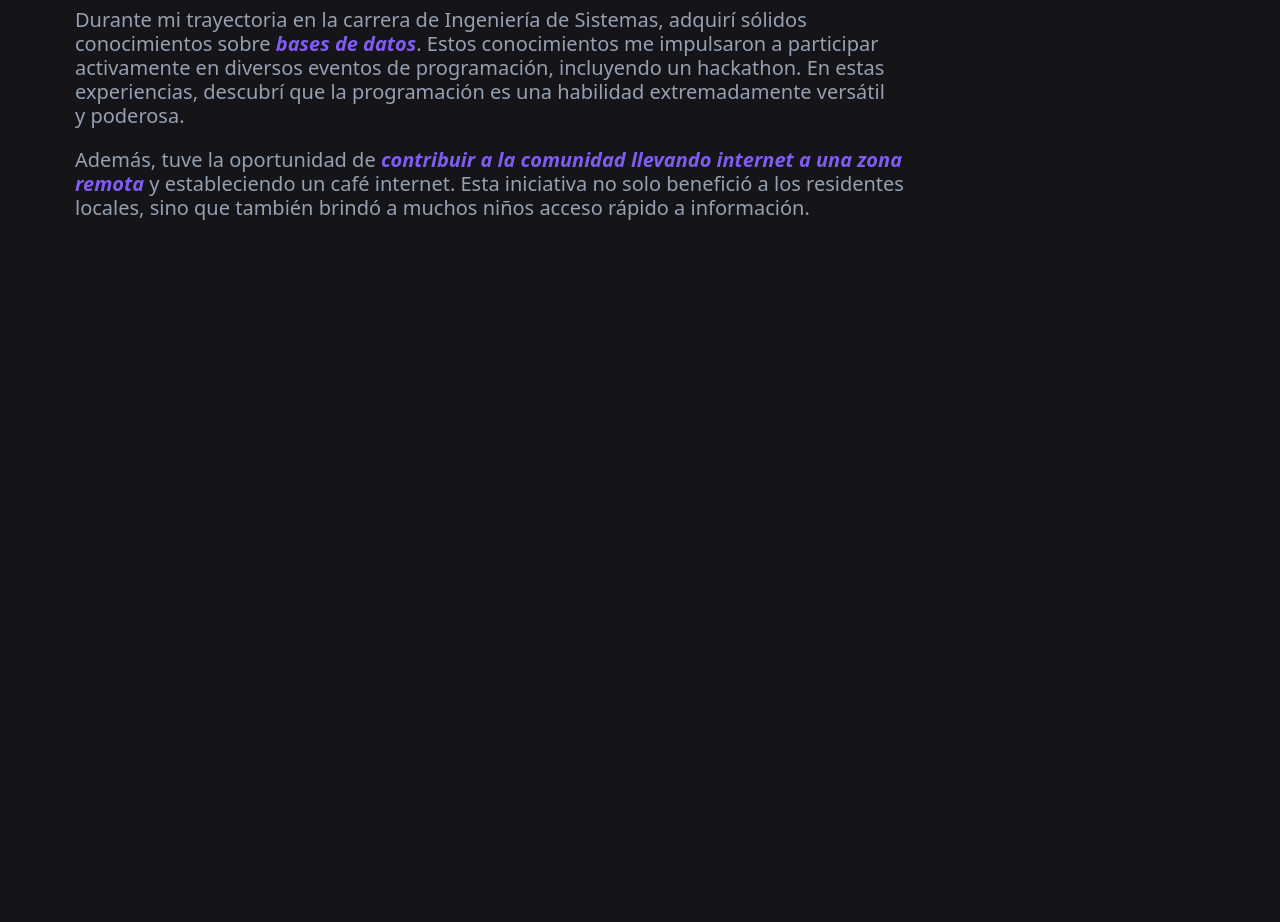
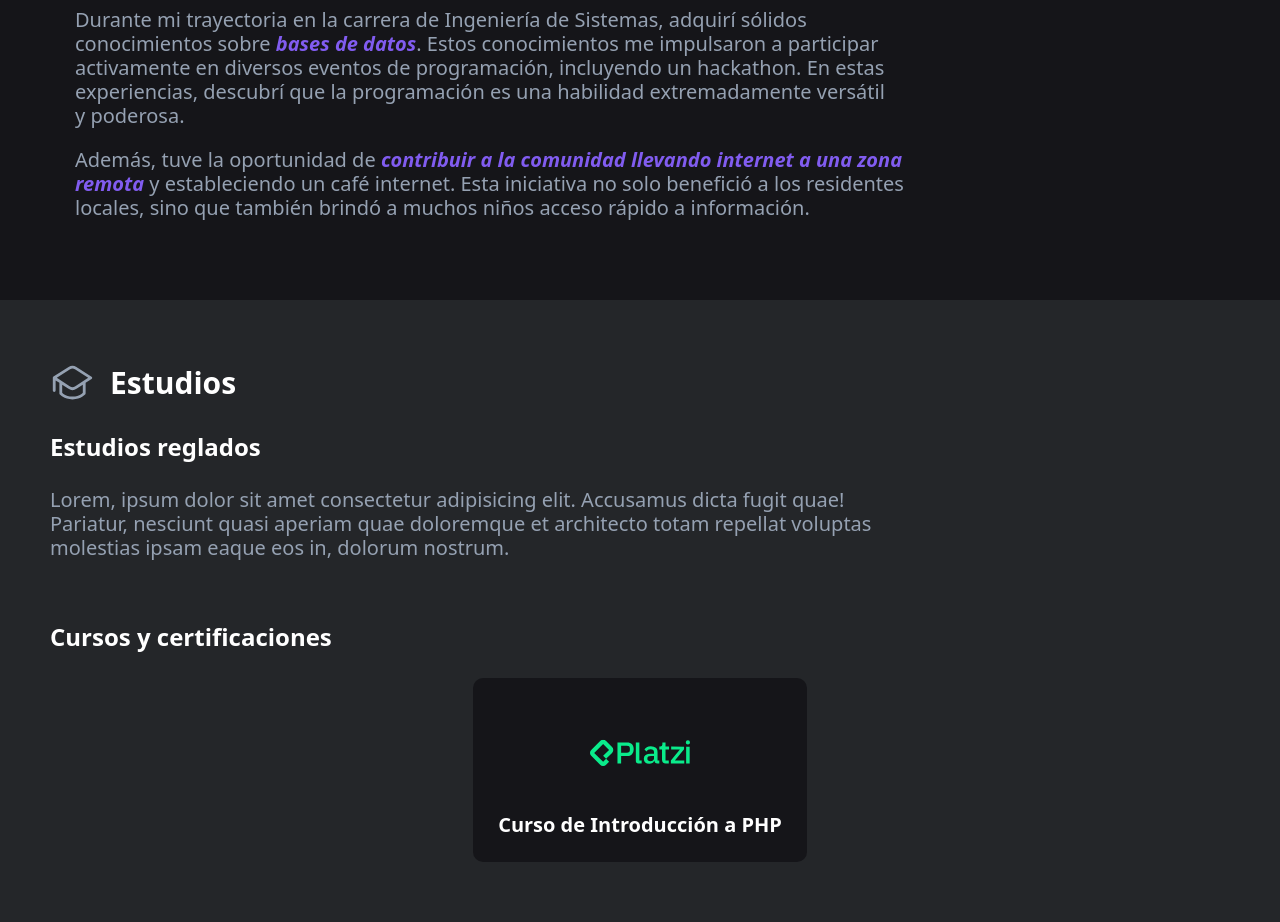
Before and after one commit to desteban/desteban, an Astro site: page / in a window 1280 px wide. Shown: the part 2198-3120 px from the top of the page. Before the commit the page ends 2498 px from the top, so only its background shows below. Built offline with nearby package versions, Linux system fonts and the light colour scheme; Astro itself is replaced by a stand-in of ours.

Commit message:
estudios

```diff
--- /dev/null
+++ b/public/Icons/Sombrero.astro
@@ -0,0 +1,19 @@
+---
+interface Props {
+  size?: number;
+}
+
+const { size = 45 } = Astro.props;
+---
+
+
+<svg
+  xmlns="http://www.w3.org/2000/svg"
+  width={size}
+  height={size}
+  viewBox="0 0 24 24"
+  ><path
+    fill="currentColor"
+    d="M9.909 3.7a3.88 3.88 0 0 1 4.182 0l8.064 5.17a.75.75 0 0 1 .005 1.259L19 12.194v5.557a.75.75 0 0 1-.15.45l-.001.001l-.001.002l-.003.004l-.009.01a2 2 0 0 1-.11.134a5 5 0 0 1-.318.33c-.277.267-.69.614-1.25.958C16.037 20.33 14.339 21 12 21s-4.036-.67-5.159-1.36a7.4 7.4 0 0 1-1.25-.957a5 5 0 0 1-.316-.33a3 3 0 0 1-.124-.15L5.15 18.2a.75.75 0 0 1-.15-.45v-5.558l-2-1.306v5.364a.75.75 0 1 1-1.5 0V9.5a.75.75 0 0 1 .358-.64zm4.21 11.682a3.88 3.88 0 0 1-4.238 0L6.5 13.174v4.296q.055.058.13.13c.211.203.54.481.997.762c.909.56 2.337 1.139 4.373 1.139s3.464-.58 4.373-1.139a6 6 0 0 0 1.127-.892v-4.296zm-.837-10.419c-.781-.5-1.783-.5-2.564 0L3.63 9.507l7.071 4.62c.79.515 1.809.515 2.598 0l7.07-4.62z"
+  ></path></svg
+>
--- a/src/base.css
+++ b/src/base.css
@@ -84,6 +84,11 @@
     font-family: "Noto Sans", sans-serif;
     scroll-behavior: smooth;
     background-color: var(--background);
+  }
+
+  img {
+    width: 100%;
+    height: auto;
   }
 
   code {
--- /dev/null
+++ b/src/components/secciones/Estudios/Curso.astro
@@ -0,0 +1,56 @@
+---
+import EnlaceIcono from "@iconos/EnlaceIcono.astro";
+
+interface Props {
+  src: string;
+  alt: string;
+  titulo: string;
+  href?: string;
+}
+
+const { alt, src, titulo, href } = Astro.props;
+---
+
+<a
+  class="rounded-lg md:p-5 md:space-x-2 relative contenedor group px-2 py-4 pb-6 max-w-80"
+  target={href !== "#" ? "_blank" : ""}
+  href={href}
+  title={`Certificado: ${titulo}`}
+>
+  <div class="absolute top-2 left-3 hidden group-hover:block">
+    <EnlaceIcono />
+  </div>
+
+  <figure class="w-20 flex items-center justify-center !m-0">
+    <img src={src} alt={alt} loading="lazy" class="object-cover m-0" />
+  </figure>
+
+  <p class="titulo">
+    {titulo}
+  </p>
+</a>
+
+<style>
+  .contenedor {
+    position: relative;
+    display: flex;
+    flex-direction: column;
+    align-items: center;
+    overflow: hidden;
+    background-color: hsl(var(--background));
+    text-decoration: none;
+    cursor: pointer;
+    text-align: center;
+  }
+
+  .imagen {
+  }
+
+  .titulo {
+    margin: 0.5rem 0px 0px 0px !important;
+    padding: 0px;
+    font-weight: bold;
+    color: hsl(var(--color-titulos));
+    text-align: center;
+  }
+</style>
--- /dev/null
+++ b/src/components/secciones/Estudios/Estudio.astro
@@ -0,0 +1,5 @@
+---
+interface Props {
+
+}
+---
--- /dev/null
+++ b/src/components/secciones/Estudios/Estudios.astro
@@ -0,0 +1,37 @@
+---
+import Sombrero from "@iconos/Sombrero.astro";
+import Container from "@components/Container.astro";
+import Curso from "./Curso.astro";
+---
+
+<section id="estudios" class="seccion">
+  <Container>
+    <h2 class="flex items-center gap-3">
+      <Sombrero />
+      Estudios
+    </h2>
+
+    <article id="estudios reglados" class="mt-4">
+      <h3>Estudios reglados</h3>
+
+      <p>
+        Lorem, ipsum dolor sit amet consectetur adipisicing elit. Accusamus
+        dicta fugit quae! Pariatur, nesciunt quasi aperiam quae doloremque et
+        architecto totam repellat voluptas molestias ipsam eaque eos in, dolorum
+        nostrum.
+      </p>
+    </article>
+
+    <div id="cursos-y-certificaciones" class="mt-12">
+      <h3>Cursos y certificaciones</h3>
+      <div class="flex justify-center flex-wrap">
+        <Curso
+          alt="Logo Platzi"
+          src="/img/Platzi.svg"
+          titulo="Curso de Introducción a PHP"
+          href="https://platzi.com/@desteban/curso/1338-course/diploma/detalle/"
+        />
+      </div>
+    </div>
+  </Container>
+</section>
--- a/src/pages/index.astro
+++ b/src/pages/index.astro
@@ -14,6 +14,7 @@ import Linkedin from "@iconos/Linkedin.astro";
 import GitHubIcono from "@iconos/GitHubIcono.astro";
 import Foto from "@img/Foto-perfil.webp";
 import Correo from "@iconos/Correo.astro";
+import Estudios from "@components/secciones/Estudios/Estudios.astro";
 ---
 
 <Layout
@@ -130,5 +131,7 @@ import Correo from "@iconos/Correo.astro";
         </div>
       </Container>
     </section>
+
+    <Estudios />
   </main>
 </Layout>
```
Also changed, not shown: public/img/Platzi.svg (added).
